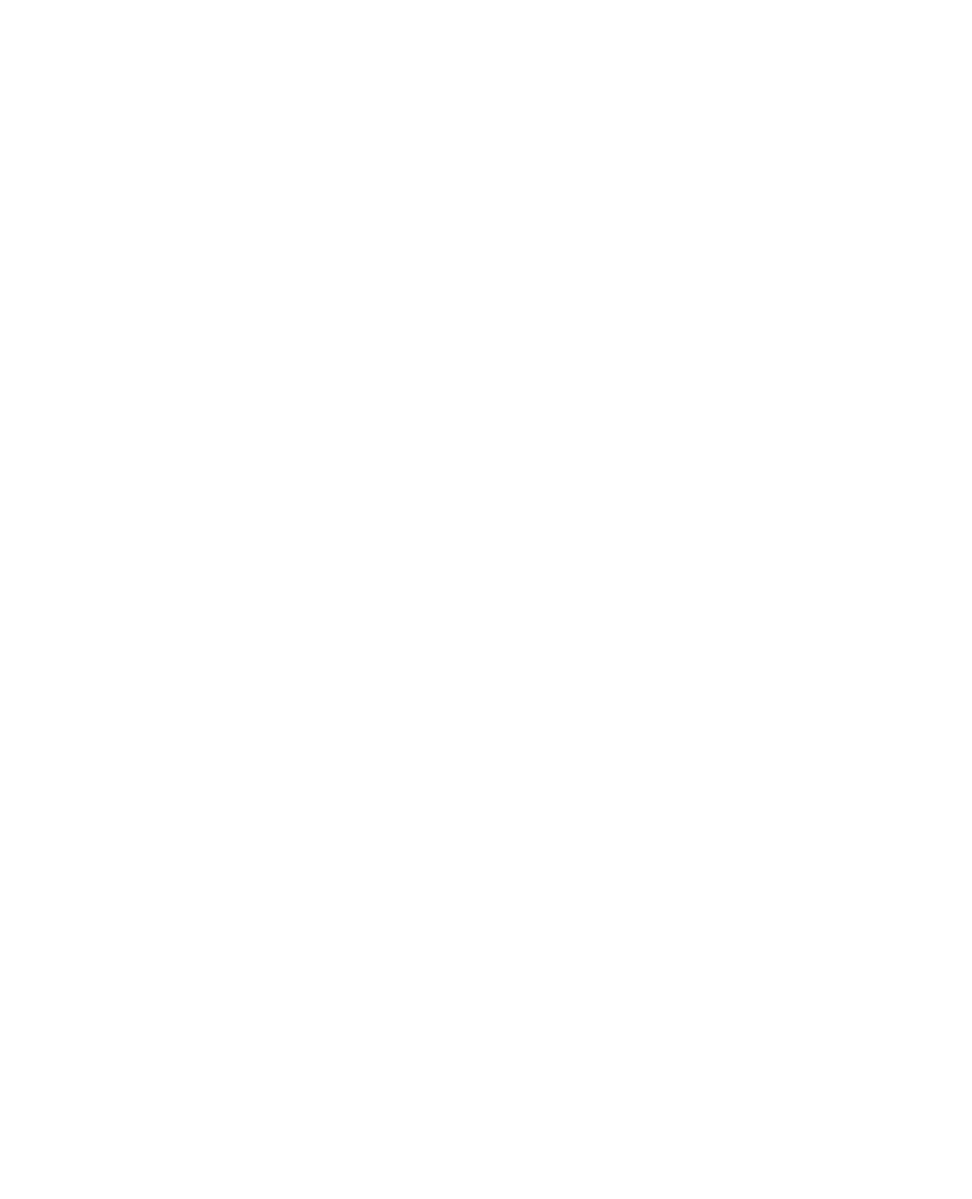
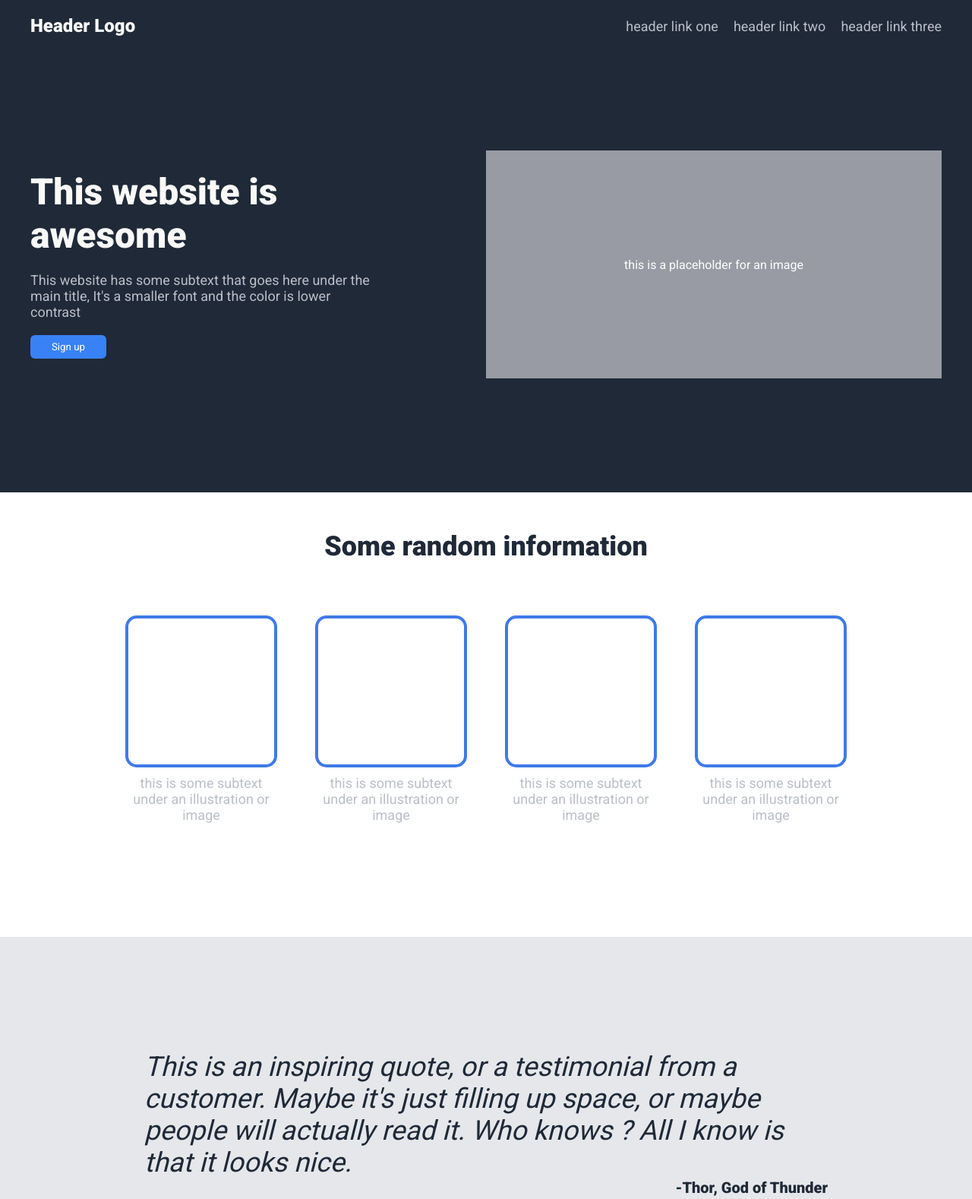
Before and after one commit to tkrizak/odin-landing-page, a plain HTML site: page index.html in a window 1280 px wide. Shown: the top 1578 px of the page at 76% size. Before the commit the page ends 800 px from the top, so only its background shows below. Drawn offline with Linux system fonts and the light colour scheme.

Commit message:
finished odin-landing-page

```diff
--- a/index.html
+++ b/index.html
@@ -4,8 +4,95 @@
     <meta charset="UTF-8" />
     <meta http-equiv="X-UA-Compatible" content="IE=edge" />
     <meta name="viewport" content="width=device-width, initial-scale=1.0" />
+    <link rel="preconnect" href="https://fonts.googleapis.com" />
+    <link rel="preconnect" href="https://fonts.gstatic.com" crossorigin />
+    <link
+      href="https://fonts.googleapis.com/css2?family=Roboto:wght@400;700;900&display=swap"
+      rel="stylesheet"
+    />
     <link rel="stylesheet" href="style.css" />
     <title>Odin landing page</title>
   </head>
-  <body></body>
+  <body>
+    <header class="header">
+      <div class="header-section">
+        <div class="header-top-section">
+          <h1>Header Logo</h1>
+          <ul class="header-links">
+            <li><a href="#">header link one</a></li>
+            <li><a href="#">header link two</a></li>
+            <li><a href="#">header link three</a></li>
+          </ul>
+        </div>
+
+        <div class="header-bottom-section">
+          <div class="header-bottom-section-left">
+            <h1>This website is awesome</h1>
+            <p>
+              This website has some subtext that goes here under the main title,
+              It's a smaller font and the color is lower contrast
+            </p>
+            <button class="button-header">Sign up</button>
+          </div>
+          <div class="header-bottom-section-image">
+            <div class="image-placeholder">
+              this is a placeholder for an image
+            </div>
+          </div>
+        </div>
+      </div>
+    </header>
+
+    <section class="random-information-section">
+      <div class="random-information-container">
+        <h1>Some random information</h1>
+        <div class="subtext-section">
+          <div class="subtext-container">
+            <div class="subtext-image"></div>
+            <p>this is some subtext under an illustration or image</p>
+          </div>
+          <div class="subtext-container">
+            <div class="subtext-image"></div>
+            <p>this is some subtext under an illustration or image</p>
+          </div>
+          <div class="subtext-container">
+            <div class="subtext-image"></div>
+            <p>this is some subtext under an illustration or image</p>
+          </div>
+          <div class="subtext-container">
+            <div class="subtext-image"></div>
+            <p>this is some subtext under an illustration or image</p>
+          </div>
+        </div>
+      </div>
+    </section>
+
+    <section class="quote-section">
+      <div class="quote-container">
+        <p class="quote-text">
+          This is an inspiring quote, or a testimonial from a customer. Maybe
+          it's just filling up space, or maybe people will actually read it. Who
+          knows ? All I know is that it looks nice.
+        </p>
+        <p class="quote-author">-Thor, God of Thunder</p>
+      </div>
+    </section>
+
+    <section class="call-to-action-section">
+      <div class="call-to-action-container">
+        <div class="call-to-action-text">
+          <h1>Call to action! It's time!</h1>
+          <p>
+            Sign up for our product by clicking that button right over there!
+          </p>
+        </div>
+        <button class="button-call-to-action">Sign up</button>
+      </div>
+    </section>
+    <footer class="footer">
+      <div class="footer-copyright-section">
+        <p>Copyright &#169; The Odin Project 2023</p>
+      </div>
+    </footer>
+  </body>
 </html>
--- a/style.css
+++ b/style.css
@@ -0,0 +1,202 @@
+* {
+  box-sizing: border-box;
+  margin: 0;
+  padding: 0;
+  font-family: Roboto;
+}
+
+h1 {
+  font-size: 48px;
+  font-weight: 900;
+  color: #f9faf8;
+}
+
+a,
+p {
+  font-size: 18px;
+  color: #bbbfc9;
+}
+
+ul {
+  list-style-type: none;
+}
+
+a {
+  text-decoration: none;
+}
+
+.header,
+.footer {
+  background-color: #1f2937;
+}
+
+.header {
+  padding: 20px 0 150px;
+  display: flex;
+  align-items: center;
+  justify-content: center;
+}
+
+.header-section {
+  display: flex;
+  flex-direction: column;
+  gap: 150px;
+  width: 1200px;
+}
+
+.header-top-section {
+  display: flex;
+  justify-content: space-between;
+  align-items: center;
+  gap: 30px;
+}
+
+.header-top-section > h1 {
+  font-size: 24px;
+}
+
+.header-links {
+  display: flex;
+  gap: 20px;
+}
+
+.header-bottom-section {
+  display: flex;
+  justify-content: space-between;
+  align-items: center;
+  gap: 150px;
+}
+
+.header-bottom-section-left {
+  display: flex;
+  flex-direction: column;
+  justify-content: left;
+  gap: 20px;
+}
+
+.header-bottom-section-image {
+  flex-shrink: 0;
+  background-color: #989ba3;
+  color: white;
+  height: 300px;
+  width: 600px;
+  display: flex;
+  align-items: center;
+  justify-content: center;
+}
+
+.button-header,
+.button-call-to-action {
+  background-color: #3882f6;
+  color: white;
+  border: none;
+  border-radius: 6px;
+  width: 100px;
+  padding: 8px 16px;
+  cursor: pointer;
+}
+
+.button-call-to-action {
+  border: 2px solid white;
+}
+
+.random-information-section {
+  padding: 50px 0 150px;
+}
+
+.random-information-container {
+  display: flex;
+  flex-direction: column;
+  justify-content: center;
+  align-items: center;
+  gap: 70px;
+}
+
+.random-information-container > h1 {
+  font-size: 36px;
+  font-weight: 900;
+  color: #1f2937;
+}
+
+.subtext-section {
+  display: flex;
+  gap: 50px;
+}
+
+.subtext-container {
+  display: flex;
+  flex-direction: column;
+  align-items: center;
+  justify-content: center;
+  width: 200px;
+  gap: 10px;
+}
+
+.subtext-image {
+  border: 4px solid rgb(63, 122, 231);
+  border-radius: 15px;
+  width: 200px;
+  height: 200px;
+}
+
+.subtext-container > p {
+  text-align: center;
+}
+
+.quote-section {
+  background-color: #e5e7eb;
+  display: flex;
+  align-items: center;
+  justify-content: center;
+  padding: 150px 0 100px;
+}
+
+.quote-container {
+  display: flex;
+  flex-direction: column;
+  width: 900px;
+}
+
+.quote-container > p {
+  color: #1f2937;
+}
+
+.quote-container .quote-text {
+  font-size: 36px;
+  font-style: italic;
+}
+
+.quote-container .quote-author {
+  font-size: 20px;
+  font-weight: 900;
+  text-align: right;
+}
+
+.call-to-action-section {
+  display: flex;
+  align-items: center;
+  justify-content: center;
+  padding: 200px 0;
+}
+
+.call-to-action-container {
+  background-color: #3882f6;
+  width: 1000px;
+  display: flex;
+  padding: 50px 80px;
+  border-radius: 6px;
+  display: flex;
+  align-items: center;
+  justify-content: space-between;
+}
+
+.call-to-action-container > h1 {
+  font-size: 24px;
+}
+
+.footer {
+  display: flex;
+  align-items: center;
+  justify-content: center;
+  padding: 30px 0;
+}
```
